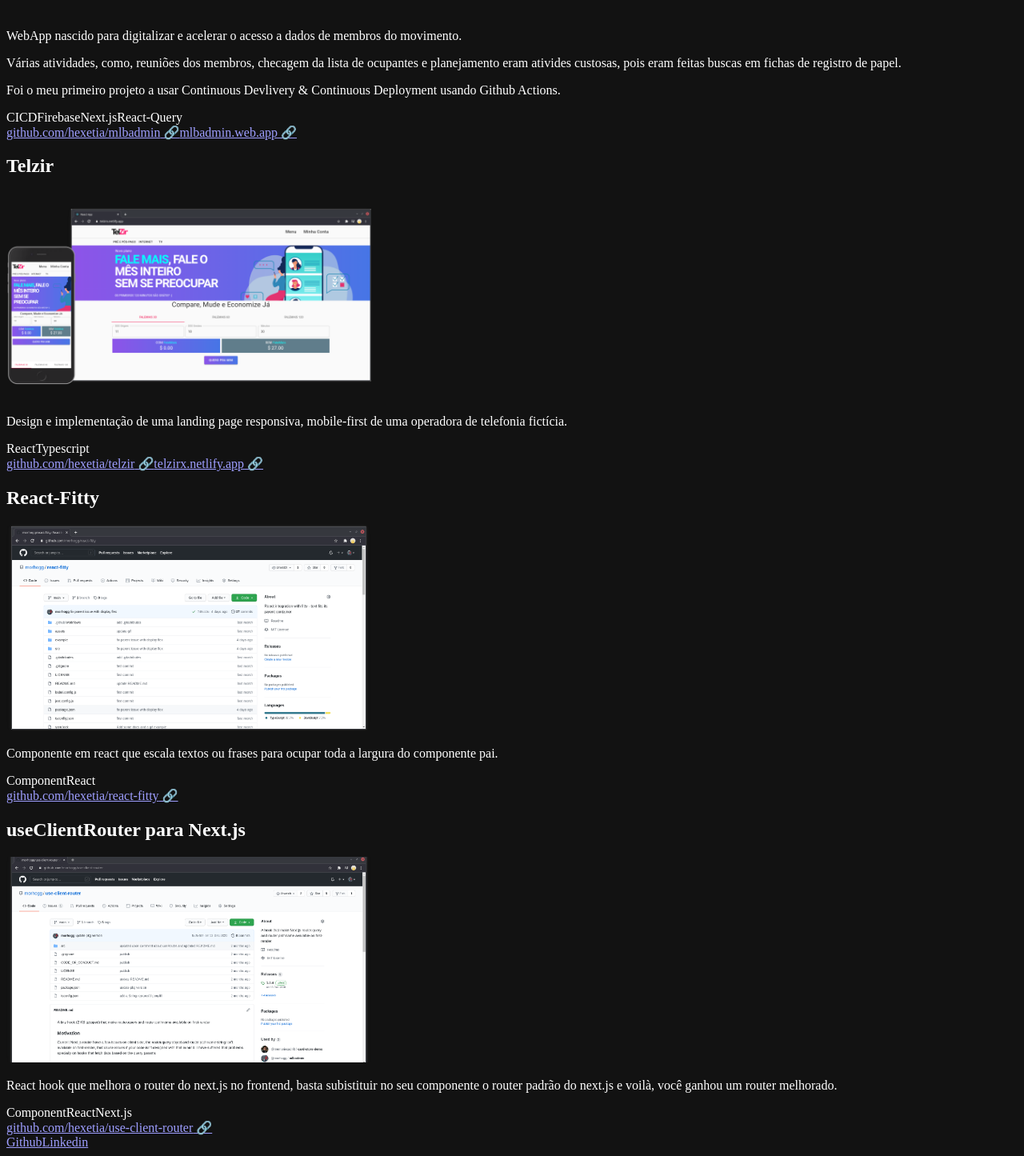
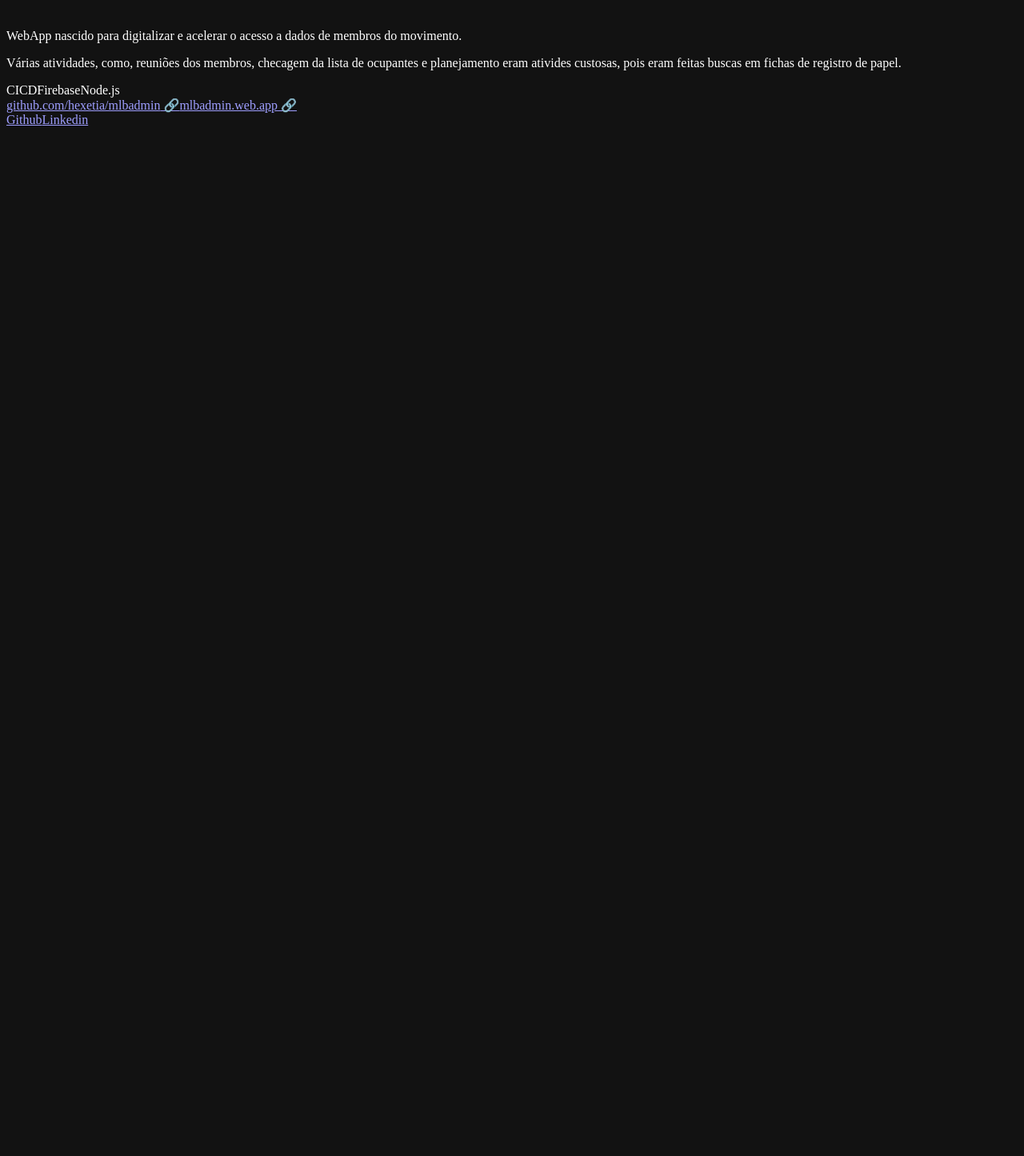
Before and after one commit to hexetia/lucasdev, a Next.js app: page / in a window 1280 px wide. Shown: the part 1037-2482 px from the top of the page at 80% size. After the commit the page ends 1204 px from the top, so only its background shows below. Built offline with nearby package versions, Linux system fonts and the light colour scheme.

Commit message:
update index.tsx

```diff
--- a/pages/index.tsx
+++ b/pages/index.tsx
@@ -35,7 +35,7 @@ export default function Home() {
                   impressão em gráficas de dezenas de milhares de estudantes por ano em Pernambuco.
                 </p>
                 <p>
-                  Meu objetivo principal foi prover uma aplicação flexível para que novas entidades estudantis, com outros formatos e
+                  Parte do objetivo foi também prover uma aplicação flexível para que novas entidades estudantis que participaram da construção, com outros formatos e
                   requisitos pudessem ser adicionadas posteriormente, sem comprometer a segurança e performance.
                 </p>
               </div>
@@ -43,6 +43,7 @@ export default function Home() {
                 <span className='px-3 py-1 pl-0'>Kotlin</span>
                 <span className='px-3 py-1'>Java</span>
                 <span className='px-3 py-1'>Spring Boot</span>
+                <span className='px-3 py-1'>JUnit</span>
                 <span className='px-3 py-1 pr-0'>Jooq</span>
               </div>
             </>
@@ -64,76 +65,12 @@ export default function Home() {
                   Várias atividades, como, reuniões dos membros, checagem da lista de ocupantes e planejamento eram ativides custosas, pois
                   eram feitas buscas em fichas de registro de papel.
                 </p>
-                <p>Foi o meu primeiro projeto a usar Continuous Devlivery & Continuous Deployment usando Github Actions.</p>
               </div>
               <div className='flex py-4'>
                 <span className='px-3 py-1 pl-0'>CI</span>
                 <span className='px-3 py-1'>CD</span>
                 <span className='px-3 py-1'>Firebase</span>
-                <span className='px-3 py-1'>Next.js</span>
-                <span className='px-3 py-1 pr-0'>React-Query</span>
-              </div>
-            </>
-          }
-        />
-
-        <Project
-          name='Telzir'
-          img='/telzirWeb.png'
-          href='https://telzirx.netlify.app'
-          link='https://telzirx.netlify.app'
-          githubLink='https://github.com/hexetia/telzir'
-          externalHref
-          description={
-            <>
-              <div className='text-base'>
-                <p>Design e implementação de uma landing page responsiva, mobile-first de uma operadora de telefonia fictícia.</p>
-              </div>
-              <div className='flex py-4'>
-                <span className='px-3 py-1 pl-0'>React</span>
-                <span className='px-3 py-1'>Typescript</span>
-              </div>
-            </>
-          }
-        />
-
-        <Project
-          name='React-Fitty'
-          img='/react-fitty.png'
-          href='https://github.com/hexetia/react-fitty'
-          link='https://github.com/hexetia/react-fitty'
-          externalHref
-          description={
-            <>
-              <div className='text-base'>
-                <p>Componente em react que escala textos ou frases para ocupar toda a largura do componente pai.</p>
-              </div>
-              <div className='flex py-4'>
-                <span className='px-3 py-1 pl-0'>Component</span>
-                <span className='px-3 py-1'>React</span>
-              </div>
-            </>
-          }
-        />
-
-        <Project
-          name='useClientRouter para Next.js'
-          img='/use-client-router.png'
-          externalHref
-          href='https://github.com/hexetia/use-client-router'
-          link='https://github.com/hexetia/use-client-router'
-          description={
-            <>
-              <div className='text-base'>
-                <p>
-                  React hook que melhora o router do next.js no frontend, basta subistituir no seu componente o router padrão do next.js e
-                  voilà, você ganhou um router melhorado.
-                </p>
-              </div>
-              <div className='flex py-4'>
-                <span className='px-3 py-1 pl-0'>Component</span>
-                <span className='px-3 py-1'>React</span>
-                <span className='px-3 py-1'>Next.js</span>
+                <span className='px-3 py-1'>Node.js</span>
               </div>
             </>
           }
```
